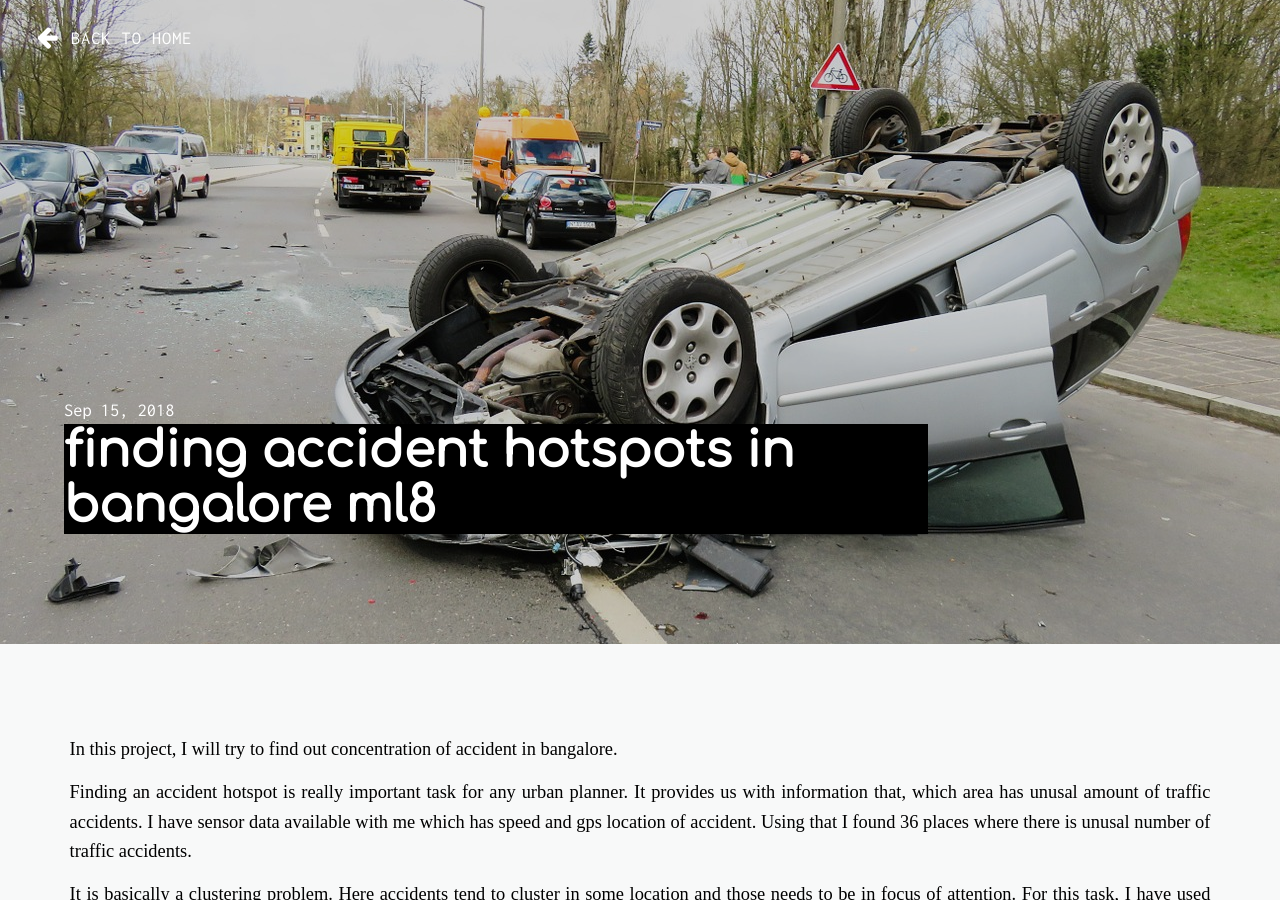
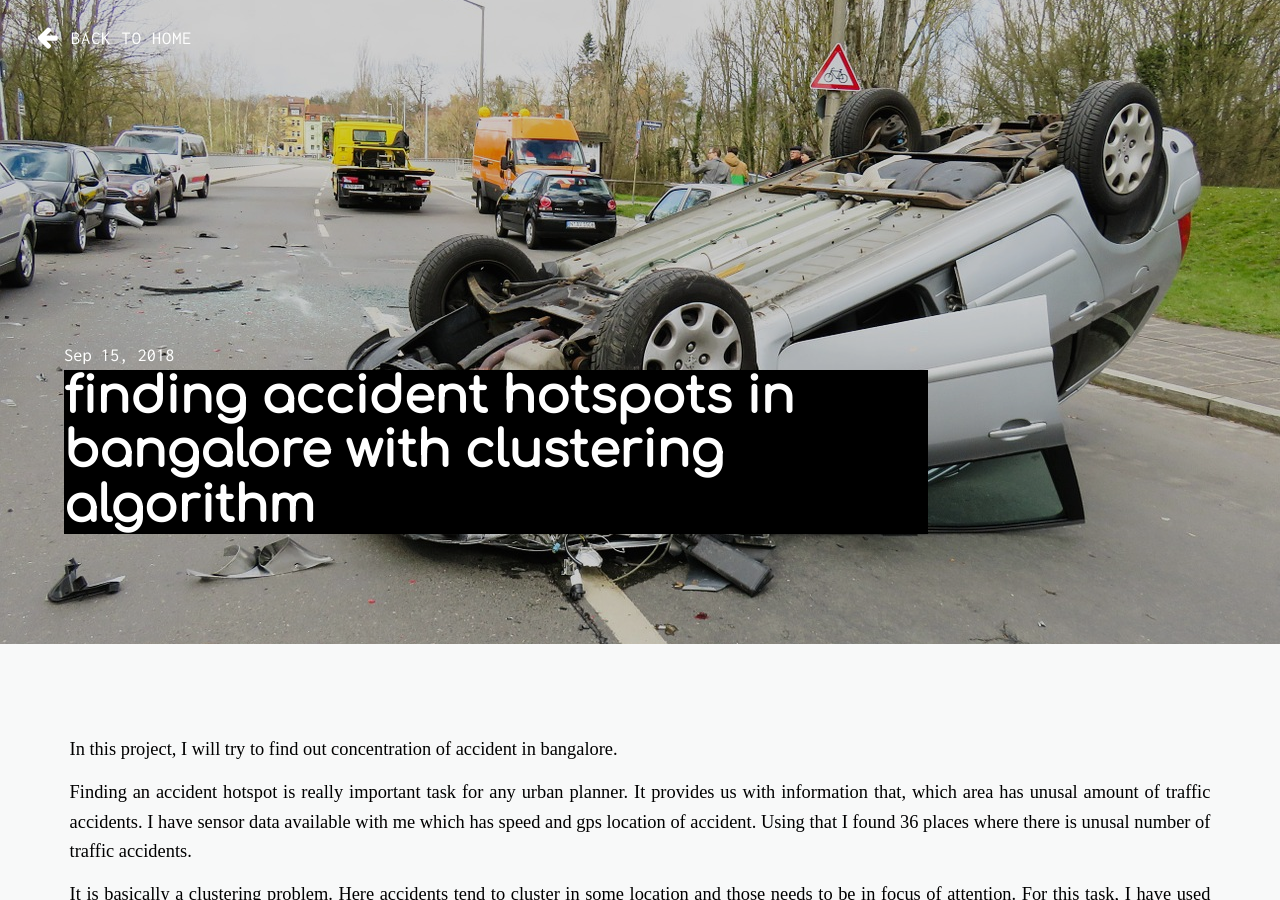
Before and after one commit to daftengineer/daftengineer.github.io, a Jekyll site: the page built from _posts/2018-09-15-accident-hotspots-banglore.markdown, in a window 1280 px wide and 900 px high. Built offline with Jekyll 4.4.1, drawn with Linux system fonts in a browser that asks for light colours; nearby versions of some CDN libraries.

Commit message:
Update 2018-09-15-accident-hotspots-banglore.markdown

```diff
--- a/_posts/2018-09-15-accident-hotspots-banglore.markdown
+++ b/_posts/2018-09-15-accident-hotspots-banglore.markdown
@@ -1,6 +1,6 @@
 ---
 layout: post
-title: "finding accident hotspots in bangalore ml8"
+title: "finding accident hotspots in bangalore with clustering algorithm"
 date: 2018-09-15
 description: With the use of Clustering Algorithm, finding accident hotspots in bangalore.
 image: "background-image: url('https://daftengineer.github.io/media_assets/accident.jpg');"
```
